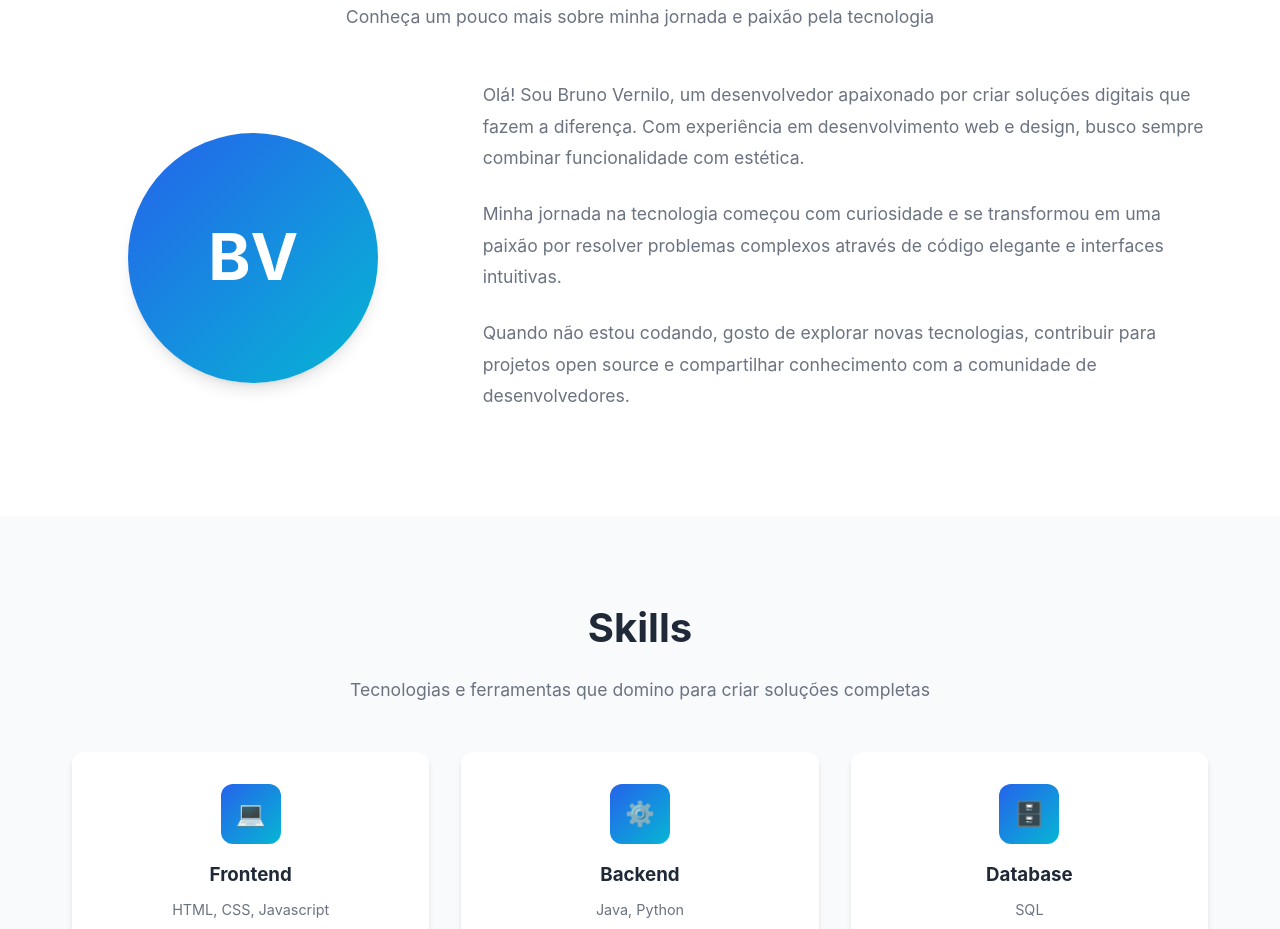
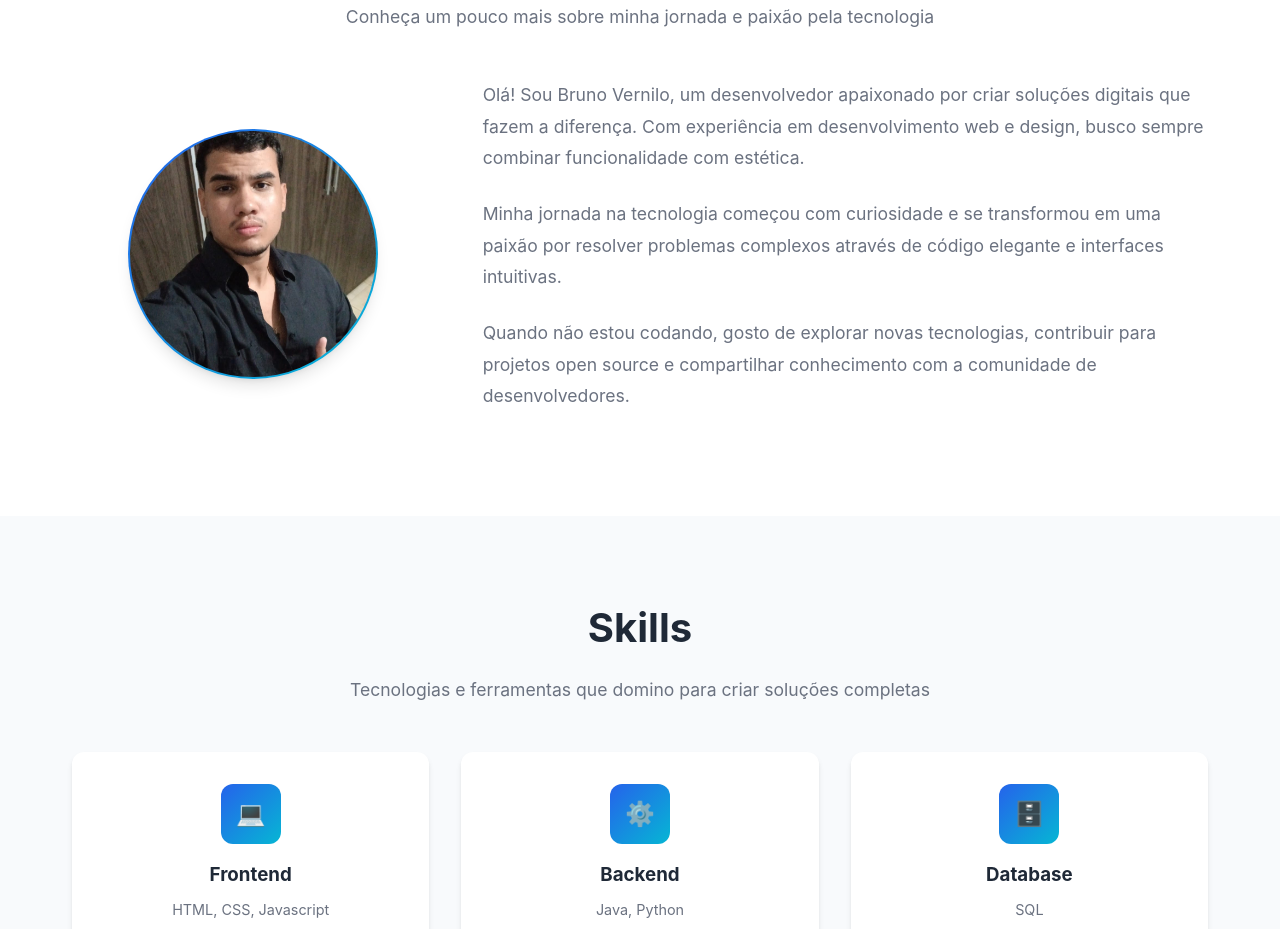
Before and after one commit to BrunoVernilo/Portfolio, a plain HTML site: page index.html in a window 1280 px wide. Shown: the part 957-1886 px from the top of the page. Drawn offline with Linux system fonts and the light colour scheme.

Commit message:
Adicionando Foto

```diff
--- a/index.html
+++ b/index.html
@@ -43,7 +43,7 @@
         </div>
         <div class="about-content">
           <div class="about-image">
-            <div class="profile-image">BV</div>
+            <img src="/minha-foto.jpg" class="profile-image" alt="Minha foto" />
           </div>
           <div class="about-text">
             <p>
--- a/style.css
+++ b/style.css
@@ -217,16 +217,13 @@ body {
     width: 250px;
     height: 250px;
     border-radius: 50%;
+    object-fit: cover;
+    object-position: center;
+    box-shadow: var(--shadow-lg);
     background: var(--gradient-primary);
-    display: flex;
-    align-items: center;
-    justify-content: center;
-    margin: 0 auto;
-    color: white;
-    font-size: 4rem;
-    font-weight: 700;
-    box-shadow: var(--shadow-lg);
+    padding: 2px;
 }
+
 
 .about-text p {
     margin-bottom: 1.5rem;
```
Also changed, not shown: minha-foto.jpg (added).
